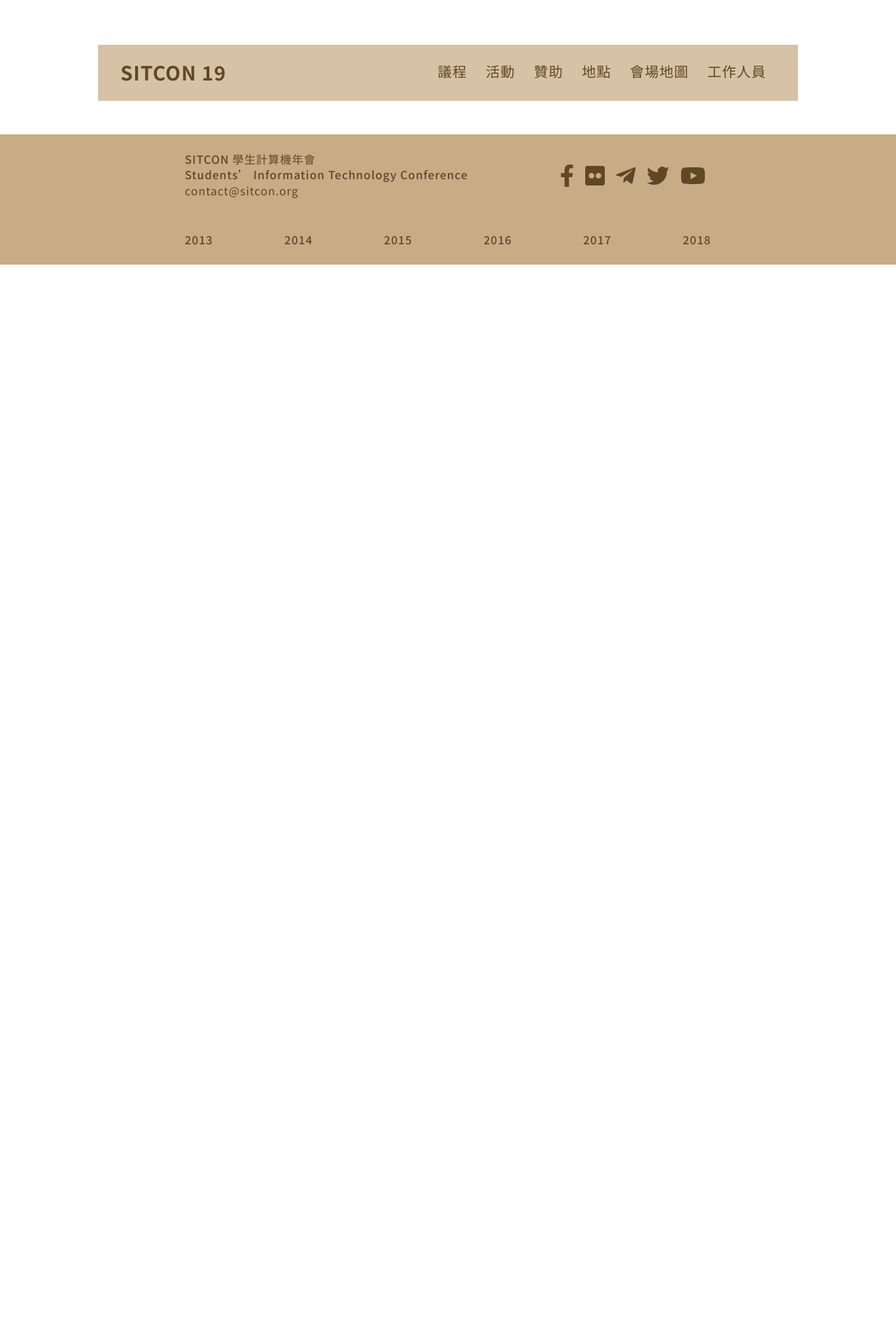
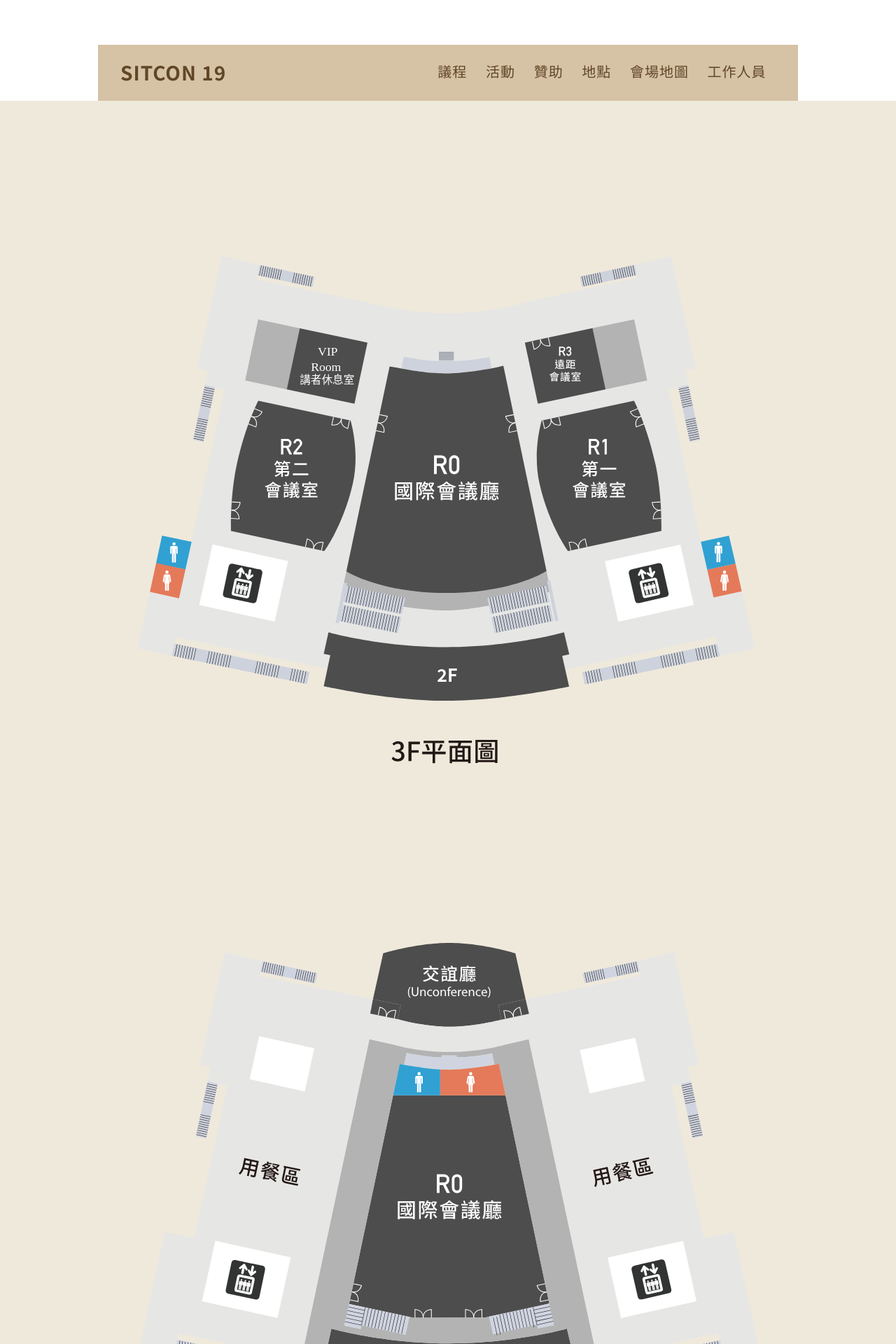
Before and after one commit to sitcon-tw/2019, a Vue app: page /2019/venue in a window 1280 px wide. Shown: the top 1920 px of the page at 70% size. Before the commit the page ends 992 px from the top, so only its background shows below. Built offline with nearby package versions, Linux system fonts and the light colour scheme.

Commit message:
Layout: add venue image

```diff
--- a/src/views/Venue.vue
+++ b/src/views/Venue.vue
@@ -1,5 +1,11 @@
 <template>
   <div>
+    <div class="spotlight-container">
+      <div class="spotlight">
+        <img src="@/assets/images/SVG/3F.svg" alt="">
+        <img src="@/assets/images/SVG/4F.svg" alt="">
+      </div>
+    </div>
     <Footer />
   </div>
 </template>
```
Also changed, not shown: src/assets/images/SVG/3F.svg (added), src/assets/images/SVG/4F.svg (added).
